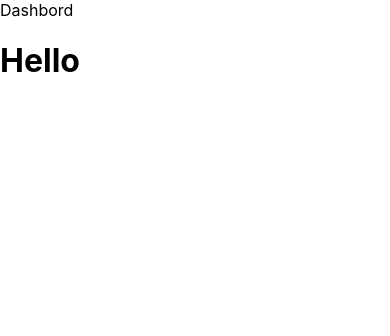
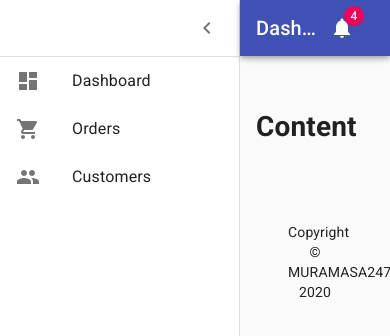
Before and after one commit to MURAMASA2470/react-study-app, a React (Create React App) app: page / in a window 390 px wide. Shown: the top 336 px of the page. Built offline with nearby package versions, Linux system fonts and the light colour scheme.

Commit message:
ログインとダッシュボード画面作成

```diff
--- a/public/index.html
+++ b/public/index.html
@@ -15,6 +15,11 @@
       user's mobile device or desktop. See https://developers.google.com/web/fundamentals/web-app-manifest/
     -->
     <link rel="manifest" href="%PUBLIC_URL%/manifest.json" />
+
+    <link rel="stylesheet" href="https://fonts.googleapis.com/css?family=Roboto:300,400,500,700&display=swap" />
+    <link rel="stylesheet" href="https://fonts.googleapis.com/css?family=Noto+Sans+JP&subset=japanese" />
+    <link rel="stylesheet" href="https://fonts.googleapis.com/icon?family=Material+Icons" />
+
     <!--
       Notice the use of %PUBLIC_URL% in the tags above.
       It will be replaced with the URL of the `public` folder during the build.
--- a/src/pages/dashbord.tsx
+++ b/src/pages/dashbord.tsx
@@ -6,7 +6,7 @@
     render(): JSX.Element {
         return (
             <Layout pageTitle="Dashbord">
-                <h1>Hello</h1>
+                <h1>Content</h1>
             </Layout>
         );
     }
--- a/src/pages/layout.tsx
+++ b/src/pages/layout.tsx
@@ -1,18 +1,211 @@
 import React, { ReactNode } from 'react';
+import clsx from 'clsx';
+import { makeStyles } from '@material-ui/core/styles';
+import CssBaseline from '@material-ui/core/CssBaseline';
+import Drawer from '@material-ui/core/Drawer';
+import Box from '@material-ui/core/Box';
+import AppBar from '@material-ui/core/AppBar';
+import Toolbar from '@material-ui/core/Toolbar';
+import List from '@material-ui/core/List';
+import Typography from '@material-ui/core/Typography';
+import Divider from '@material-ui/core/Divider';
+import IconButton from '@material-ui/core/IconButton';
+import Badge from '@material-ui/core/Badge';
+import Container from '@material-ui/core/Container';
+import Grid from '@material-ui/core/Grid';
+import Paper from '@material-ui/core/Paper';
+import Link from '@material-ui/core/Link';
+import ListItem from '@material-ui/core/ListItem';
+import ListItemIcon from '@material-ui/core/ListItemIcon';
+import ListItemText from '@material-ui/core/ListItemText';
+import ListSubheader from '@material-ui/core/ListSubheader';
+import MenuIcon from '@material-ui/icons/Menu';
+import ChevronLeftIcon from '@material-ui/icons/ChevronLeft';
+import NotificationsIcon from '@material-ui/icons/Notifications';
+import DashboardIcon from '@material-ui/icons/Dashboard';
+import ShoppingCartIcon from '@material-ui/icons/ShoppingCart';
+import PeopleIcon from '@material-ui/icons/People';
+import BarChartIcon from '@material-ui/icons/BarChart';
+import LayersIcon from '@material-ui/icons/Layers';
+import AssignmentIcon from '@material-ui/icons/Assignment';
 
-interface LayoutParam {
+const drawerWidth: number = 240;
+
+const useStyles = makeStyles((theme) => ({
+  root: {
+    display: 'flex'
+  },
+  toolbar: {
+    paddingRight: 24, // keep right padding when drawer closed
+  },
+  toolbarIcon: {
+    display: 'flex',
+    alignItems: 'center',
+    justifyContent: 'flex-end',
+    padding: '0 8px',
+    ...theme.mixins.toolbar,
+  },
+  appBar: {
+    zIndex: theme.zIndex.drawer + 1,
+    transition: theme.transitions.create(['width', 'margin'], {
+      easing: theme.transitions.easing.sharp,
+      duration: theme.transitions.duration.leavingScreen,
+    }),
+  },
+  appBarShift: {
+    marginLeft: drawerWidth,
+    width: `calc(100% - ${drawerWidth}px)`,
+    transition: theme.transitions.create(['width', 'margin'], {
+      easing: theme.transitions.easing.sharp,
+      duration: theme.transitions.duration.enteringScreen,
+    }),
+  },
+  menuButton: {
+    marginRight: 36,
+  },
+  menuButtonHidden: {
+    display: 'none',
+  },
+  title: {
+    flexGrow: 1,
+  },
+  drawerPaper: {
+    position: 'relative',
+    whiteSpace: 'nowrap',
+    width: drawerWidth,
+    transition: theme.transitions.create('width', {
+      easing: theme.transitions.easing.sharp,
+      duration: theme.transitions.duration.enteringScreen,
+    }),
+  },
+  drawerPaperClose: {
+    overflowX: 'hidden',
+    transition: theme.transitions.create('width', {
+      easing: theme.transitions.easing.sharp,
+      duration: theme.transitions.duration.leavingScreen,
+    }),
+    width: theme.spacing(7),
+    [theme.breakpoints.up('sm')]: {
+      width: theme.spacing(9),
+    },
+  },
+  appBarSpacer: theme.mixins.toolbar,
+  content: {
+    flexGrow: 1,
+    height: '100vh',
+    overflow: 'auto',
+  },
+  container: {
+    paddingTop: theme.spacing(4),
+    paddingBottom: theme.spacing(4),
+  },
+  paper: {
+    padding: theme.spacing(2),
+    display: 'flex',
+    overflow: 'auto',
+    flexDirection: 'column',
+  },
+  fixedHeight: {
+    height: 240,
+  },
+  main: {
+    marginTop: theme.spacing(8),
+    marginBottom: theme.spacing(2),
+  },
+  footer: {
+    padding: theme.spacing(3, 2),
+    marginTop: 'auto',
+    textAlign: 'center'
+  }
+}));
+
+interface LayoutProps {
   children: ReactNode,
   pageTitle: string
 }
 
-const Layout = ({children, pageTitle}: LayoutParam) => (
-  <>
-    <header>{pageTitle}</header>
-    <main>
-      {children}
-    </main>
-    <footer></footer>
-  </>
-)
+const Layout = ({children, pageTitle}: LayoutProps) => {
+  const classes = useStyles();
+  const [open, setOpen] = React.useState(true);
+  const handleDrawerOpen = () => {
+    setOpen(true);
+  };
+  const handleDrawerClose = () => {
+    setOpen(false);
+  };
+  const fixedHeightPaper = clsx(classes.paper, classes.fixedHeight);
+
+  return (
+    <div className={classes.root}>
+      <CssBaseline />
+      <AppBar position="absolute" className={clsx(classes.appBar, open && classes.appBarShift)}>
+        <Toolbar className={classes.toolbar}>
+          <IconButton
+            edge="start"
+            color="inherit"
+            aria-label="open drawer"
+            onClick={handleDrawerOpen}
+            className={clsx(classes.menuButton, open && classes.menuButtonHidden)}
+          >
+            <MenuIcon />
+          </IconButton>
+          <Typography component="h1" variant="h6" color="inherit" noWrap className={classes.title}>
+            {pageTitle}
+          </Typography>
+          <IconButton color="inherit">
+            <Badge badgeContent={4} color="secondary">
+              <NotificationsIcon />
+            </Badge>
+          </IconButton>
+        </Toolbar>
+      </AppBar>
+      <Drawer
+        variant="permanent"
+        classes={{
+          paper: clsx(classes.drawerPaper, !open && classes.drawerPaperClose),
+        }}
+        open={open}
+      >
+        <div className={classes.toolbarIcon}>
+          <IconButton onClick={handleDrawerClose}>
+            <ChevronLeftIcon />
+          </IconButton>
+        </div>
+        <Divider />
+        <ListItem button>
+          <ListItemIcon>
+            <DashboardIcon />
+          </ListItemIcon>
+          <ListItemText primary="Dashboard" />
+        </ListItem>
+        <ListItem button>
+          <ListItemIcon>
+            <ShoppingCartIcon />
+          </ListItemIcon>
+          <ListItemText primary="Orders" />
+        </ListItem>
+        <ListItem button>
+          <ListItemIcon>
+            <PeopleIcon />
+          </ListItemIcon>
+          <ListItemText primary="Customers" />
+        </ListItem>
+      </Drawer>
+      <main className={classes.content}>
+        <div className={classes.appBarSpacer} />
+        <Container maxWidth="lg" className={classes.container}>
+          <div>{children}</div>
+          <Box pt={4}>
+            <footer className={classes.footer}>
+            <Container maxWidth="sm">
+              Copyright © MURAMASA2470 {new Date().getFullYear()}
+            </Container>
+            </footer>
+          </Box>
+        </Container>
+      </main>
+    </div>
+  );
+}
 
 export default Layout;
--- a/src/pages/login.tsx
+++ b/src/pages/login.tsx
@@ -1,11 +1,126 @@
 import React from 'react';
+import Avatar from '@material-ui/core/Avatar';
+import Button from '@material-ui/core/Button';
+import CssBaseline from '@material-ui/core/CssBaseline';
+import TextField from '@material-ui/core/TextField';
+import FormControlLabel from '@material-ui/core/FormControlLabel';
+import Checkbox from '@material-ui/core/Checkbox';
+import Link from '@material-ui/core/Link';
+import Grid from '@material-ui/core/Grid';
+import Box from '@material-ui/core/Box';
+import LockOutlinedIcon from '@material-ui/icons/LockOutlined';
+import Typography from '@material-ui/core/Typography';
+import { makeStyles } from '@material-ui/core/styles';
+import Container from '@material-ui/core/Container';
 
-class Login extends React.Component {
-    render(): JSX.Element {
-        return (
-            <></>
-        );
-    }
+function Copyright() {
+  return (
+    <Typography variant="body2" color="textSecondary" align="center">
+      {'Copyright © '}
+      <Link color="inherit" href="https://material-ui.com/">
+        Your Website
+      </Link>{' '}
+      {new Date().getFullYear()}
+      {'.'}
+    </Typography>
+  );
 }
 
-export default Login;
+const useStyles = makeStyles((theme) => ({
+  paper: {
+    marginTop: theme.spacing(8),
+    display: 'flex',
+    flexDirection: 'column',
+    alignItems: 'center',
+  },
+  avatar: {
+    margin: theme.spacing(1),
+    backgroundColor: theme.palette.secondary.main,
+  },
+  form: {
+    width: '100%', // Fix IE 11 issue.
+    marginTop: theme.spacing(1),
+  },
+  submit: {
+    margin: theme.spacing(3, 0, 2),
+  },
+  footer: {
+    padding: theme.spacing(3, 2),
+    marginTop: 'auto',
+    textAlign: 'center'
+  }
+}));
+
+export default function SignIn() {
+  const classes = useStyles();
+
+  return (
+    <Container component="main" maxWidth="xs">
+      <CssBaseline />
+      <div className={classes.paper}>
+        <Avatar className={classes.avatar}>
+          <LockOutlinedIcon />
+        </Avatar>
+        <Typography component="h1" variant="h5">
+          Sign in
+        </Typography>
+        <form className={classes.form} noValidate>
+          <TextField
+            variant="outlined"
+            margin="normal"
+            required
+            fullWidth
+            id="email"
+            label="Email Address"
+            name="email"
+            autoComplete="email"
+            autoFocus
+          />
+          <TextField
+            variant="outlined"
+            margin="normal"
+            required
+            fullWidth
+            name="password"
+            label="Password"
+            type="password"
+            id="password"
+            autoComplete="current-password"
+          />
+          <FormControlLabel
+            control={<Checkbox value="remember" color="primary" />}
+            label="Remember me"
+          />
+          <Button
+            type="submit"
+            fullWidth
+            variant="contained"
+            color="primary"
+            className={classes.submit}
+          >
+            Sign In
+          </Button>
+          <Grid container>
+            <Grid item xs>
+              <Link href="#" variant="body2">
+                Forgot password?
+              </Link>
+            </Grid>
+            <Grid item>
+              <Link href="#" variant="body2">
+                {"Don't have an account? Sign Up"}
+              </Link>
+            </Grid>
+          </Grid>
+        </form>
+      </div>
+      <Box pt={4}>
+        <footer className={classes.footer}>
+            <Container maxWidth="sm">
+                Copyright © MURAMASA2470 {new Date().getFullYear()}
+            </Container>
+        </footer>
+      </Box>
+    </Container>
+  );
+}
```
